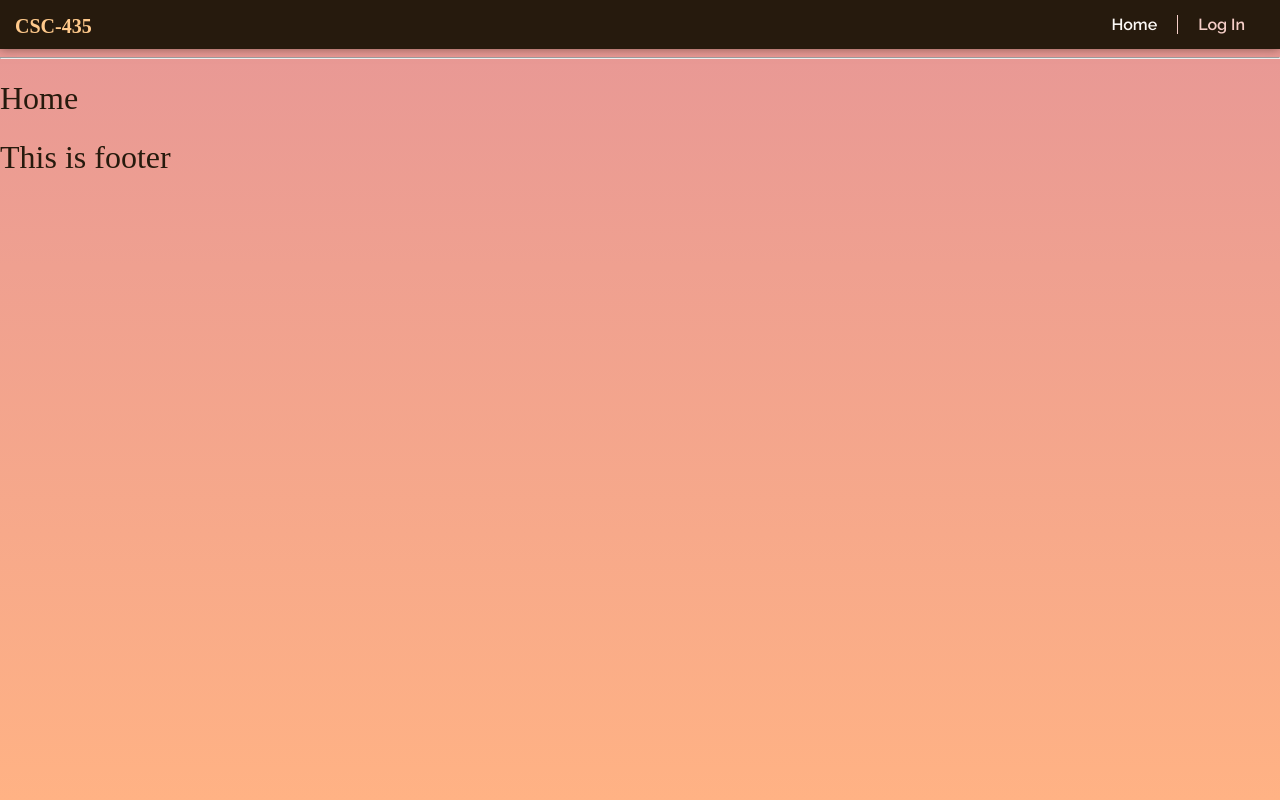
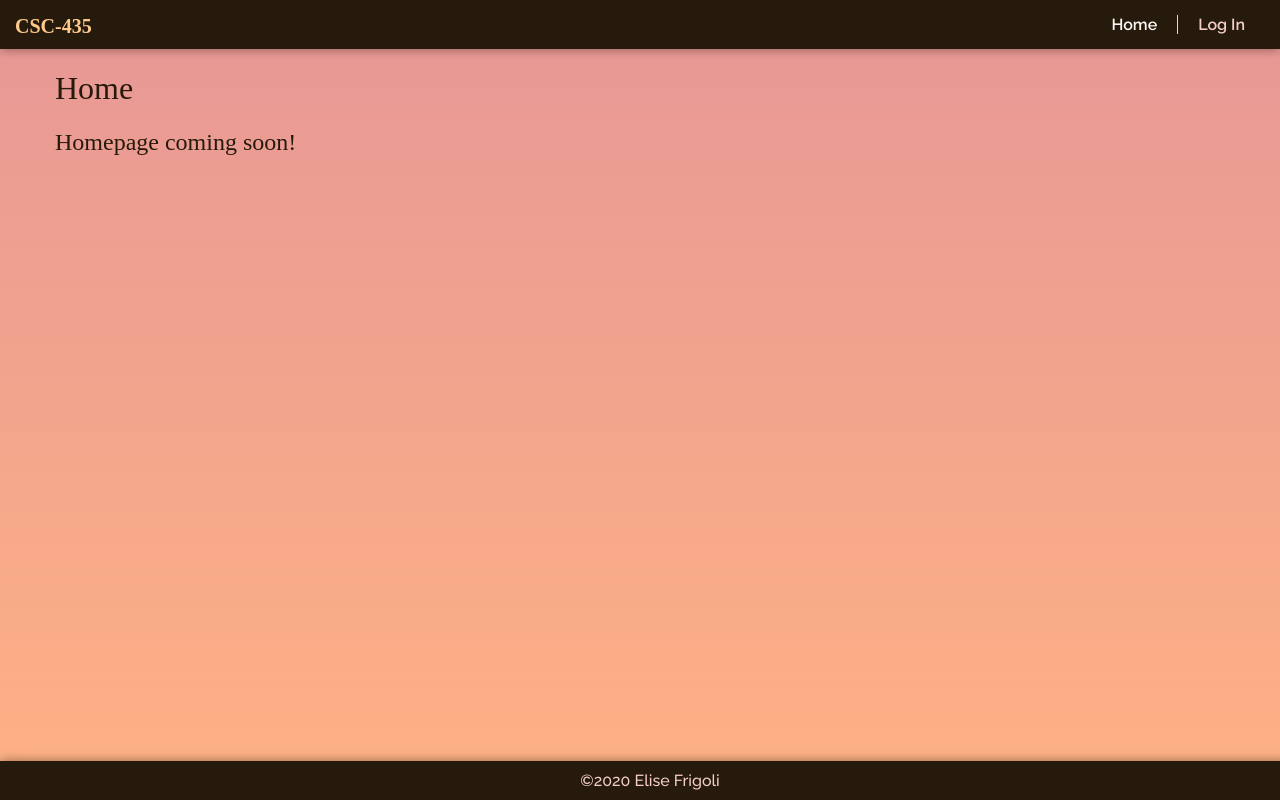
Before and after one commit to efrigoli/CSC435Spring_20, a React (Create React App) app: page / in a window 1280 px wide. Built offline with nearby package versions, Linux system fonts and the light colour scheme; a web font is replaced by a local one.

Commit message:
Adding footer, homepage text, and a 404 page.

```diff
--- a/src/App.js
+++ b/src/App.js
@@ -4,8 +4,9 @@ import './index.css';
 class App extends React.Component {
   render() {
     return (
-      <div>
+      <div className="container">
         <h1>Home</h1>
+        <h2>Homepage coming soon!</h2>
       </div>
     )
   }
--- a/src/footer.js
+++ b/src/footer.js
@@ -2,9 +2,9 @@ import React from "react";
 
 function Footer() {
   return (
-    <div>
-      <h1>This is footer</h1>
-    </div>
+    <footer>
+      <p>&copy;{new Date().getFullYear()} Elise Frigoli</p>
+    </footer>
   );
 }
 
--- a/src/index.js
+++ b/src/index.js
@@ -13,7 +13,6 @@ const routing = (
   <Router>
     <div>
       <Header />
-      <hr />
       <Switch>
         <Route exact path="/" component={App} />
         <Route path="/login" component={Login} />
--- a/src/notFound.js
+++ b/src/notFound.js
@@ -1,6 +1,6 @@
 import React from 'react';
 import './index.css';
 
-const Notfound = () => <h1>Not found</h1>
+const Notfound = () => <div className="container"><h1>Page Not Found</h1></div>
 
 export default Notfound
```
